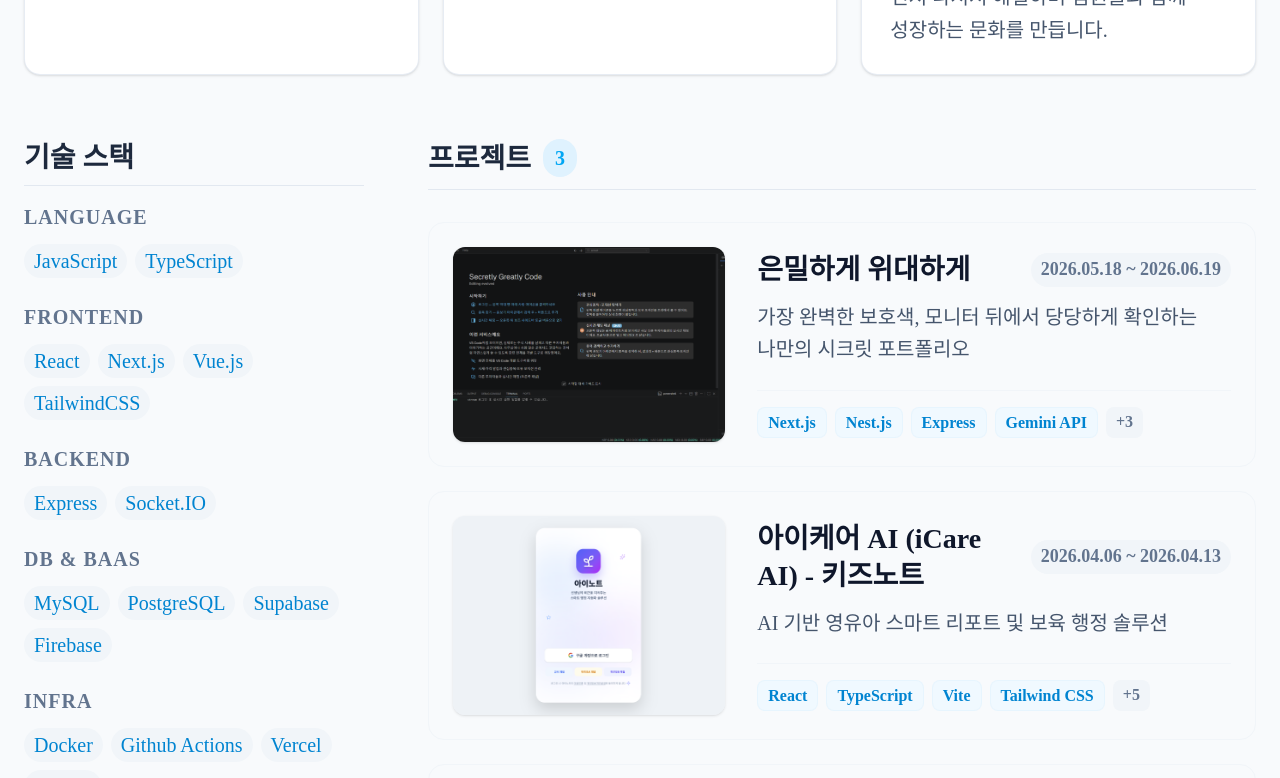
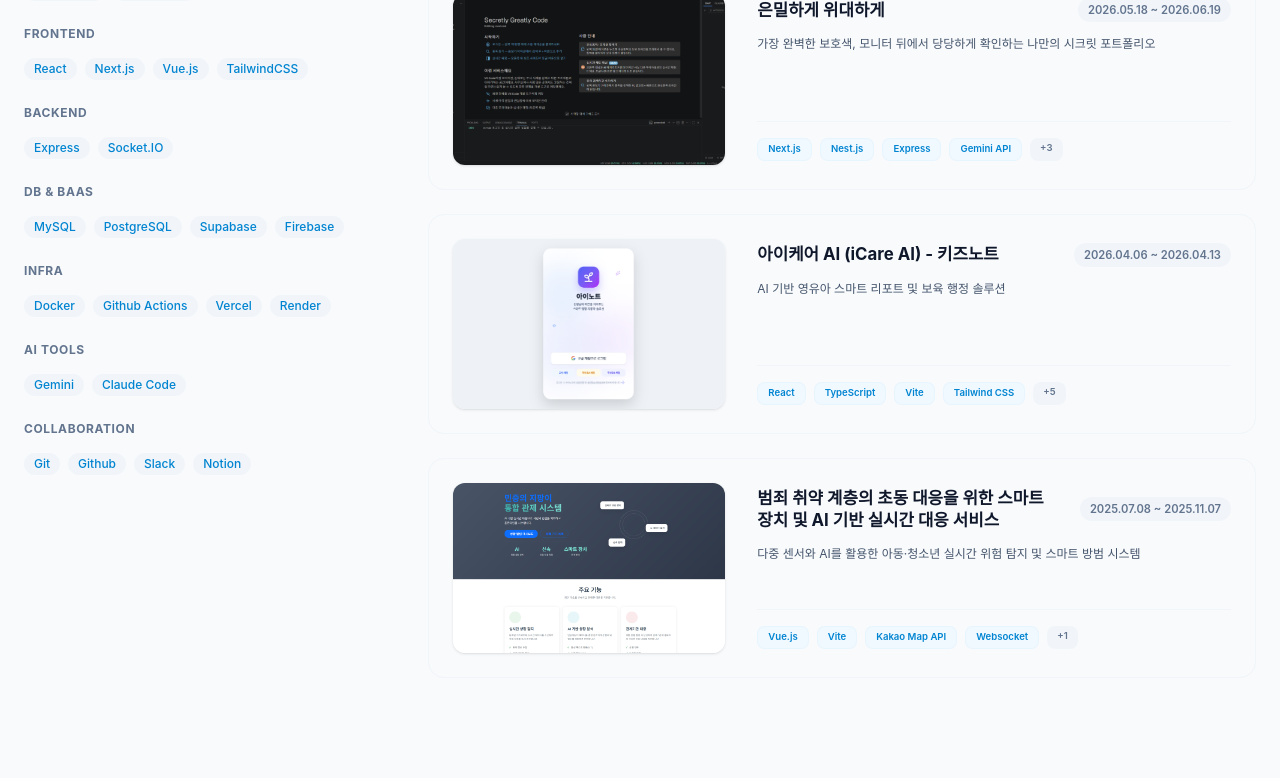
Before and after one commit to leekyuhyun/leekyuhyun.github.io, a Next.js app: page / in a window 1280 px wide. Shown: the part 940-1718 px from the top of the page. Built offline with nearby package versions, Linux system fonts and the light colour scheme; a web font is replaced by a local one.

Commit message:
fix : 폰트 수정

```diff
--- a/src/app/globals.css
+++ b/src/app/globals.css
@@ -3,6 +3,7 @@
 /* Override the default dark variant to use the .dark selector for next-themes */
 @custom-variant dark (&:where(.dark, .dark *));
 
+/*
 @font-face {
   font-family: 'Dongle';
   src: url('../assets/font/Dongle-Light.ttf') format('truetype');
@@ -26,21 +27,22 @@
   font-style: normal;
   font-display: swap;
 }
+*/
 
 @theme {
-  --font-sans: 'Dongle';
+  --font-sans: -apple-system, BlinkMacSystemFont, "Apple SD Gothic Neo", "Pretendard", "Noto Sans KR", "Malgun Gothic", "맑은 고딕", "Segoe UI", Roboto, "Helvetica Neue", Arial, sans-serif;
 
-  /* Dongle 폰트는 기본 크기가 다소 작으므로, 전체적으로 약 1.25배 정도만 부드럽게 확대합니다. */
-  --text-xs: 1rem;
-  --text-sm: 1.125rem;
-  --text-base: 1.25rem;
-  --text-lg: 1.375rem;
-  --text-xl: 1.5rem;
-  --text-2xl: 1.75rem;
-  --text-3xl: 2.25rem;
-  --text-4xl: 2.75rem;
-  --text-5xl: 3.5rem;
-  --text-6xl: 4.5rem;
+  /* 동글(Dongle) 폰트는 일반 고딕체에 비해 실제 글자 크기(자형)가 약 60% 수준으로 작기 때문에, 화면상 시각적 크기를 동글 폰트와 정확히 일치시키도록 0.6배(60%) 수치로 조정합니다. */
+  --text-xs: 0.6rem;
+  --text-sm: 0.7rem;
+  --text-base: 0.75rem;
+  --text-lg: 0.85rem;
+  --text-xl: 0.9rem;
+  --text-2xl: 1.05rem;
+  --text-3xl: 1.35rem;
+  --text-4xl: 1.65rem;
+  --text-5xl: 2.1rem;
+  --text-6xl: 2.7rem;
 }
 
 :root {
```
